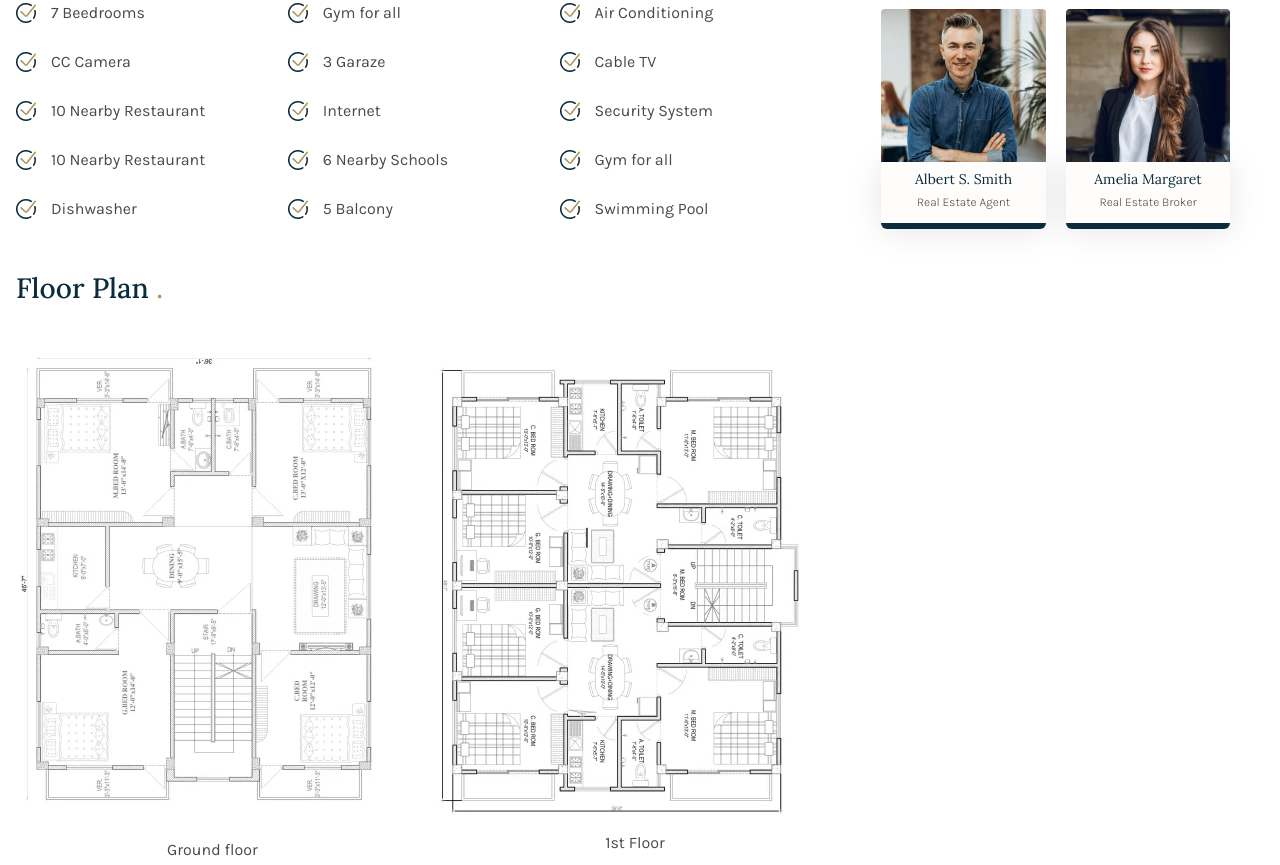
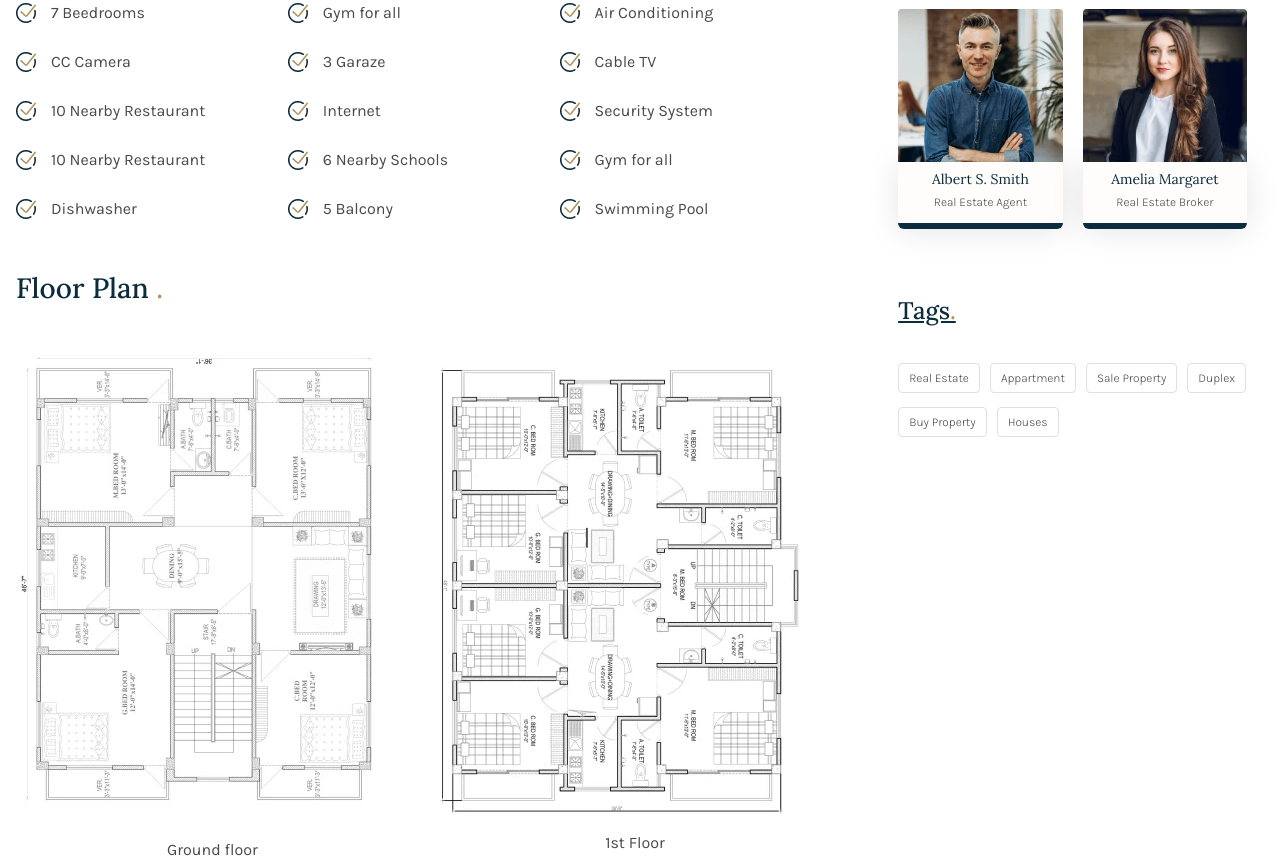
Before and after one commit to usman-FE/bery-properties-details, a website: page index.html in a window 1280 px wide. Shown: the part 2251-3116 px from the top of the page. Drawn offline with nearby package versions, Linux system fonts and the light colour scheme.

Commit message:
Completed Markup

```diff
--- a/index.html
+++ b/index.html
@@ -1828,7 +1828,7 @@
                   </ul>
                   <!-- FEEDBACK FORM HEADING -->
                   <h2
-                    class="font-['Lora'] text-[#0b2c3d] text-[24px] sm:text-[28px] capitalize nt-[80px] lg:mt-[90px] font-medium"
+                    class="font-['Lora'] text-[#0b2c3d] text-[24px] sm:text-[28px] capitalize mt-[80px] lg:mt-[90px] font-medium"
                   >
                     Leave a Message<span class="text-[#b39359]">.</span>
                   </h2>
@@ -1896,7 +1896,9 @@
             </div>
             <!-- RIGHT SECTION -->
             <div class="col-span-12 md:col-span-6 lg:col-span-4 mb-[30px]">
-              <aside class="mb-[-60px]">
+              <aside
+                class="mb-[-60px] flex flex-col justify-center items-center"
+              >
                 <!-- PROPERTY SEARCH BOX -->
                 <div class="mb-[60px]">
                   <h3
@@ -3636,6 +3638,60 @@
                     </div>
                   </div>
                 </div>
+                <!-- TAGS BOX -->
+                <div class="mb-[60px] w-[349px]">
+                  <h3
+                    class="text-[#0b2c3d] leading-none text-[24px] font-['Lora'] underline mb-[40px] font-medium"
+                  >
+                    Tags<span class="text-[#b39359]">.</span>
+                  </h3>
+                  <ul
+                    class="flex flex-wrap my-[-7px] mx-[-5px] font-light text-[12px]"
+                  >
+                    <li class="my-[7px] mx-[5px]">
+                      <a
+                        href="#"
+                        class="leading-none border border-[#E0E0E0] py-[8px] px-[10px] block rounded-[4px] hover:text-[#b39359]"
+                        >Real Estate</a
+                      >
+                    </li>
+                    <li class="my-[7px] mx-[5px]">
+                      <a
+                        href="#"
+                        class="leading-none border border-[#E0E0E0] py-[8px] px-[10px] block rounded-[4px] hover:text-[#b39359]"
+                        >Appartment</a
+                      >
+                    </li>
+                    <li class="my-[7px] mx-[5px]">
+                      <a
+                        href="#"
+                        class="leading-none border border-[#E0E0E0] py-[8px] px-[10px] block rounded-[4px] hover:text-[#b39359]"
+                        >Sale Property</a
+                      >
+                    </li>
+                    <li class="my-[7px] mx-[5px]">
+                      <a
+                        href="#"
+                        class="leading-none border border-[#E0E0E0] py-[8px] px-[10px] block rounded-[4px] hover:text-[#b39359]"
+                        >Duplex</a
+                      >
+                    </li>
+                    <li class="my-[7px] mx-[5px]">
+                      <a
+                        href="#"
+                        class="leading-none border border-[#E0E0E0] py-[8px] px-[10px] block rounded-[4px] hover:text-[#b39359]"
+                        >Buy Property</a
+                      >
+                    </li>
+                    <li class="my-[7px] mx-[5px]">
+                      <a
+                        href="#"
+                        class="leading-none border border-[#E0E0E0] py-[8px] px-[10px] block rounded-[4px] hover:text-[#b39359]"
+                        >Houses</a
+                      >
+                    </li>
+                  </ul>
+                </div>
               </aside>
             </div>
           </div>
```
Also changed, not shown: dist/main.css.
